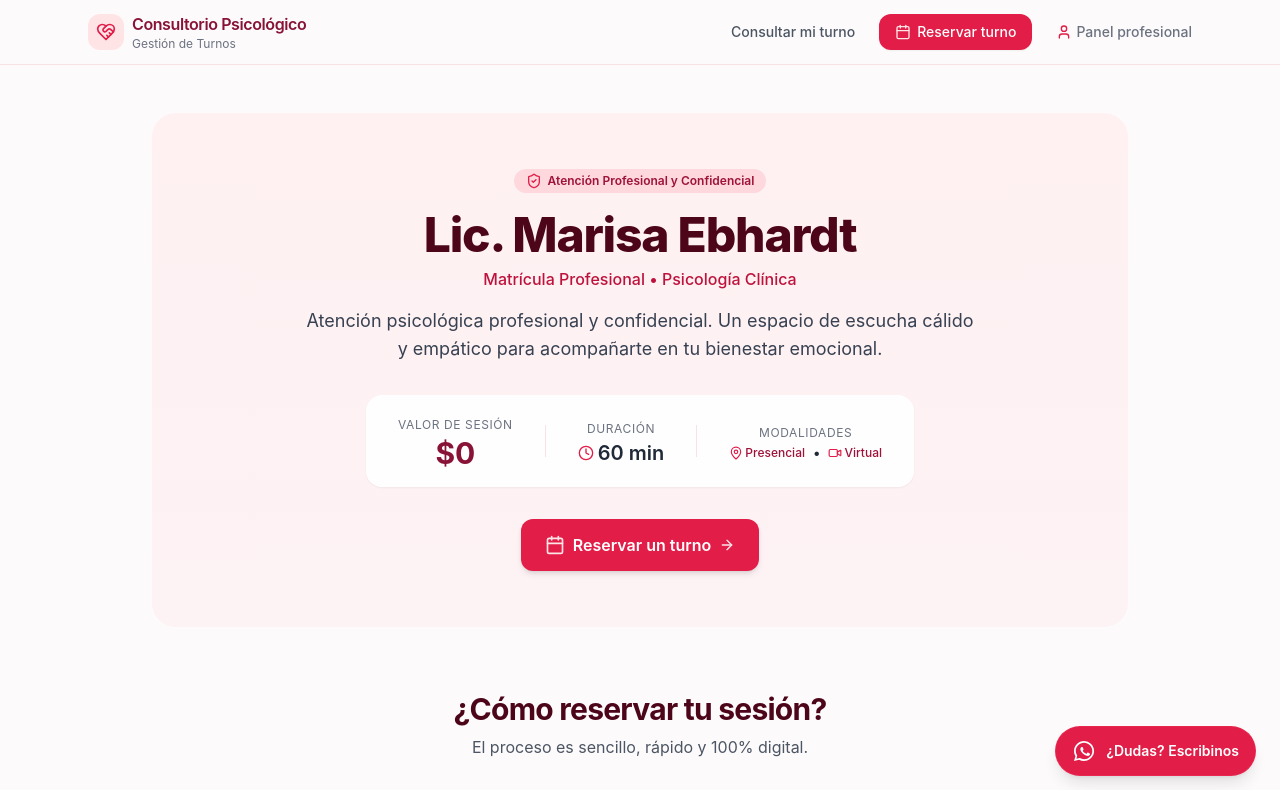
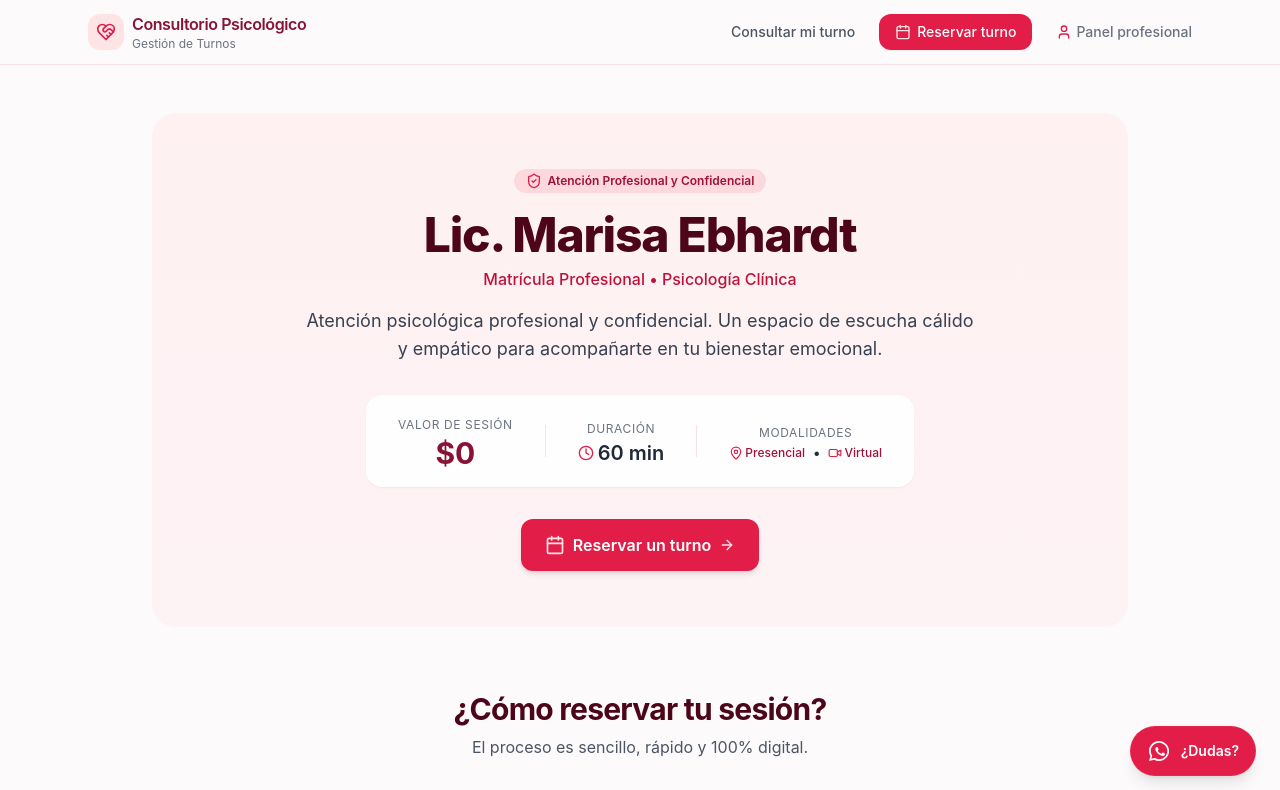
Before and after one commit to LautaroAlderete68/turnos-psicologia, a Next.js app: page / in a window 1280 px wide. Shown: the top 790 px of the page. Built offline with nearby package versions, Linux system fonts and the light colour scheme; no server answers; the database is empty.

Commit message:
style: actualizar texto de boton whatsapp a solo dudas

```diff
--- a/src/components/whatsapp-button.tsx
+++ b/src/components/whatsapp-button.tsx
@@ -48,7 +48,7 @@ export function FloatingWhatsApp({ phone }: FloatingWhatsAppProps) {
           <path d="M17.507 14.307l-.009.075c-.236-.12-1.393-.688-1.61-.766-.216-.079-.374-.12-.532.12-.157.24-.61.766-.748.923-.138.158-.276.177-.512.06-.237-.12-1.002-.37-1.908-1.178-.706-.628-1.183-1.405-1.321-1.642-.138-.237-.015-.365.104-.483.107-.107.237-.277.355-.415.118-.14.158-.238.237-.396.079-.158.04-.297-.02-.416-.06-.119-.533-1.284-.73-1.76-.193-.464-.388-.401-.533-.408-.138-.007-.296-.009-.455-.009-.158 0-.415.06-.632.297-.217.237-.83.811-.83 1.977 0 1.167.85 2.294.968 2.452.119.158 1.674 2.556 4.055 3.583.566.244 1.009.39 1.354.5.568.181 1.085.155 1.493.094.455-.068 1.394-.57 1.59-1.121.198-.552.198-1.026.139-1.122-.06-.095-.218-.154-.455-.273zM12.04 2C6.52 2 2.03 6.488 2.03 12.008c0 1.87.518 3.62 1.417 5.126L2 22l5.02-1.316a9.96 9.96 0 0 0 5.02 1.332h.005c5.518 0 10.007-4.489 10.007-10.008 0-2.673-1.04-5.187-2.932-7.078A9.94 9.94 0 0 0 12.04 2zm0 18.257h-.004a8.27 8.27 0 0 1-4.22-1.157l-.303-.18-3.136.822.837-3.056-.197-.314a8.267 8.267 0 0 1-1.267-4.364c0-4.57 3.719-8.288 8.29-8.288 2.214 0 4.296.863 5.861 2.43 1.566 1.566 2.428 3.649 2.427 5.864 0 4.57-3.718 8.289-8.287 8.289z" />
         </svg>
         <span className="hidden text-sm font-semibold sm:inline-block">
-          ¿Dudas? Escribinos
+          ¿Dudas?
         </span>
       </a>
     </aside>
```
